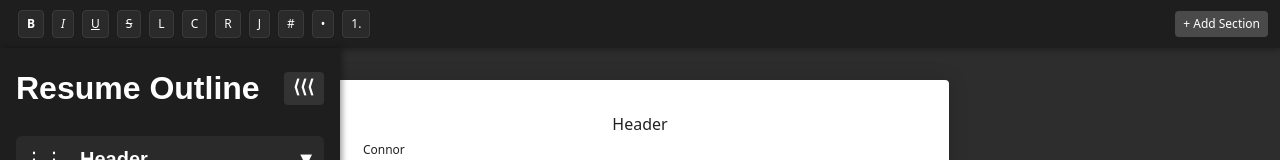
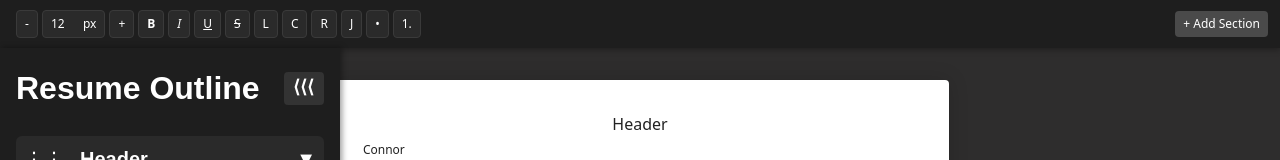
Before and after one commit to connork97/Resume-Builder, a React (Vite) app: page / in a window 1280 px wide. Shown: the top 160 px of the page. Built offline with nearby package versions, Linux system fonts and the light colour scheme.

Commit message:
added font size changing to toolbar

```diff
--- a/src/components/Slate/SlateField.jsx
+++ b/src/components/Slate/SlateField.jsx
@@ -2,7 +2,7 @@ import React, { useMemo, useCallback, useEffect } from "react";
 import { Slate, Editable, withReact } from "slate-react";
 import { createEditor, Editor, Transforms } from "slate";
 import { useDispatch } from "react-redux";
-import { updateField, setActiveEditorId } from "../../store/resumeSlice.js";
+import { updateField, setActiveEditorId, setActiveEditorSelection } from "../../store/resumeSlice.js";
 
 import renderLeaf from "./renderLeaf.jsx";
 import RenderElement from "./RenderElement.jsx";
@@ -97,11 +97,17 @@ const SlateField = ({ field, sectionId, subsectionId }) => {
           { type: "paragraph", children: [{ text: "" }] },
         ]
       }
-      onChange={handleUpdateField}
+      onChange={(value) => {
+        handleUpdateField(value);
+        dispatch(setActiveEditorSelection(editor.selection));
+      }
+
+      }
     >
       <Editable
         onKeyDown={handleKeyDown}
         onFocus={() => dispatch(setActiveEditorId(editorId))}
+        // onClick={() => dispatch(setActiveEditorId(editorId))}
         renderElement={renderElement}
         renderLeaf={renderLeaf}
         placeholder={field.label}
--- a/src/components/Slate/marks.js
+++ b/src/components/Slate/marks.js
@@ -14,3 +14,29 @@ export const toggleMark = (editor, format) => {
     Editor.addMark(editor, format, true);
   }
 };
+
+export const getActiveFontSize = (editor) => {
+  if (!editor || !editor.selection) return "?";
+  const marks = Editor.marks(editor);
+  const fontSize = marks?.fontSize;
+  const parsedFontSize = parseInt(fontSize);
+  return parsedFontSize ?? "?";
+};
+
+export const setFontSize = (editor, fontSize) => {
+  Editor.addMark(editor, 'fontSize', `${fontSize}px`)
+};
+
+export const incrementFontSize = (editor) => {
+  let currentFontSize = getActiveFontSize(editor);
+  let fontSizeToNum = parseInt(currentFontSize);
+  console.log(fontSizeToNum)
+  setFontSize(editor, fontSizeToNum + 1);
+  // console.log(currentParsedFontSize)
+};
+
+export const decrementFontSize = (editor) => {
+  let currentFontSize = getActiveFontSize(editor);
+  let parsedFontSize = parseFloat(currentFontSize).toFixed(2);
+  setFontSize(editor, parsedFontSize - 1);
+;}
--- a/src/components/Toolbar/RichTextToolbar.jsx
+++ b/src/components/Toolbar/RichTextToolbar.jsx
@@ -1,20 +1,65 @@
-import React from "react";
+import React, { useState, useEffect } from "react";
 import { useSlate } from "slate-react";
 import { useSelector } from "react-redux";
-import { toggleMark, isMarkActive } from "../Slate/marks.js";
+import { toggleMark, isMarkActive, getActiveFontSize, setFontSize, incrementFontSize, decrementFontSize } from "../Slate/marks.js";
 import { isBlockActive, toggleList, setAlignment } from '../Slate/blocks.js';
 
 import { editorRegistry } from '../Slate/editorRegistry.js';
 
 import ToolbarButton from "../Toolbar/ToolbarButton";
 import styles from "./RichTextToolbar.module.css";
+import ToolbarInput from "./ToolbarInput.jsx";
 
 const RichTextToolbar = () => {
   const activeEditorId = useSelector((state) => state.resume.activeEditorId);
   const editor = editorRegistry.get(activeEditorId);
 
+  const selection = useSelector(state => state.resume.activeEditorSelection);
+
+  const [editorToggle, setEditorToggle] = useState(true);
+  const [fontSizeInputValue, setFontSizeInputValue] = useState('12');
+
+  useEffect(() => {
+    if (!editor || !selection) {
+      console.log('editor is not ready');
+      return;
+    }
+    console.log('editor is ready')
+    const currentEditorFontSize = getActiveFontSize(editor);
+    // const parsedCurrentEditorFontSize = parseInt(currentEditorFontSize);
+    setFontSizeInputValue(currentEditorFontSize);
+  }, [editor, selection])
+
+
   return (
+
     <div className={styles.toolbarContainer}>
+      {/* FONT SIZE */}
+      <ToolbarButton
+        text="-"
+        styling={{}}
+        active={editor && isMarkActive(editor, "fontSize")}
+        command={() => editor && decrementFontSize(editor)}
+      />
+
+      <ToolbarInput
+        value={fontSizeInputValue}
+        setFontSizeInputValue={setFontSizeInputValue}
+        handleFontSizeSubmit={(e) => {
+          e.preventDefault();
+          setFontSize(editor, fontSizeInputValue);
+        }
+        }
+      />
+
+      <ToolbarButton
+        text="+"
+        styling={{}}
+        active={editor && isMarkActive(editor, "fontSize")}
+        command={() => editor && incrementFontSize(editor)}
+      />
+
+      {/* INLINE TEXT FORMATTING */}
       <ToolbarButton
         text="B"
         styling={{ fontWeight: 'bold' }}
@@ -39,6 +84,8 @@ const RichTextToolbar = () => {
         active={editor && isMarkActive(editor, "strikeThrough")}
         command={() => editor && toggleMark(editor, "strikeThrough")}
       />
+
+      {/* TEXT ALIGNMENT */}
       <ToolbarButton
         text="L"
         styling={{}}
@@ -63,13 +110,10 @@ const RichTextToolbar = () => {
         active={editor && isBlockActive(editor, "justify")}
         command={() => editor && setAlignment(editor, "justify")}
       />
-      <ToolbarButton
-        text="#"
-        styling={{}}
-        active={editor && isMarkActive(editor, "fontSize")}
-        command={() => editor && toggleMark(editor, "fontSize")}
-      />
 
+
+
+      {/* LISTS */}
       <ToolbarButton
         text="•"
         active={editor && isBlockActive(editor, "unordered-list")}
--- a/src/components/Toolbar/RichTextToolbar.module.css
+++ b/src/components/Toolbar/RichTextToolbar.module.css
@@ -1,13 +1,13 @@
 .toolbarContainer {
   display: flex;
-  gap: 8px;
-  padding: 6px;
+  gap: 0.5vh;
+  padding: 0.5vh;
   /* background: #f5f5f5; */
   /* border-bottom: 1px solid #ddd; */
 }
 
 .toolbarButton {
-  padding: 4px 8px;
+  padding: 0.25vh 0.5vh;
   border: 1px solid #ccc;
   background: white;
   cursor: pointer;
--- a/src/components/Toolbar/ToolbarButton.jsx
+++ b/src/components/Toolbar/ToolbarButton.jsx
@@ -9,6 +9,7 @@ const ToolbarButton = (props) => {
          className={styles.toolbarButton}
          onClick={props.command}
          style={props.styling}
+         value={props.text}
       >
          {props.text}
       </button>
--- a/src/components/Toolbar/ToolbarButton.module.css
+++ b/src/components/Toolbar/ToolbarButton.module.css
@@ -1,16 +1,24 @@
-.toolbarButton {
+.toolbarButton, .toolbarInput {
    background: #2a2a2a;
    color: white;
-   border: 1px solid #3a3a3a;
+   border: none;
    font-size: 1.5vh;
-   padding: 0.5vh 1vh;
-   border-radius: 0.5vh;
-   cursor: pointer;
    display: flex;
    align-items: center;
    justify-content: center;
 }
 
+.toolbarButton {
+   border: 1px solid #3a3a3a;
+   padding: 0.5vh 1vh;
+   border-radius: 0.5vh;
+   cursor: pointer;
+}
+
 .toolbarButton:hover {
    background: #333333;
 }
+
+.toolbarInput {
+   /* width: ; */
+}
--- /dev/null
+++ b/src/components/Toolbar/ToolbarInput.jsx
@@ -0,0 +1,25 @@
+import React from 'react';
+
+import styles from "./ToolbarButton.module.css";
+
+const ToolbarInput = ({ value, setFontSizeInputValue, handleFontSizeSubmit }) => {
+
+   console.log(value.length)
+   return (
+      <form
+         className={styles.toolbarButton}
+         onSubmit={handleFontSizeSubmit}
+         >
+         <input
+            className={styles.toolbarInput}
+            value={value}
+            style={{ width: `${value.length * 2}vh` }}
+            onChange={(e) => setFontSizeInputValue(e.target.value)}
+         >
+      </input>
+      px
+      </form>
+   );
+}
+
+export default ToolbarInput;
```
Also changed, not shown: src/store/resumeSlice.js (+40 -33 lines), src/components/Sections/SectionWrapper.module.css (deleted).
